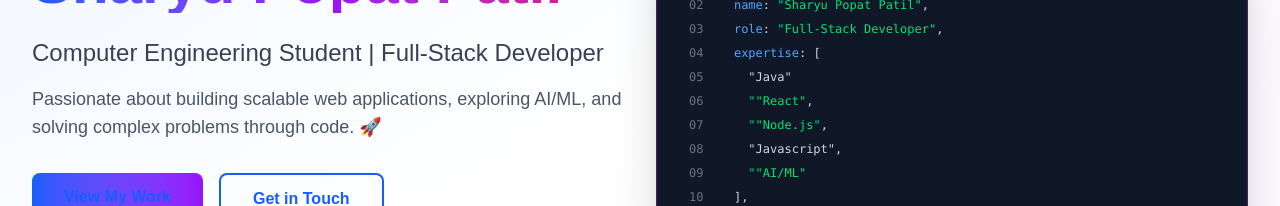
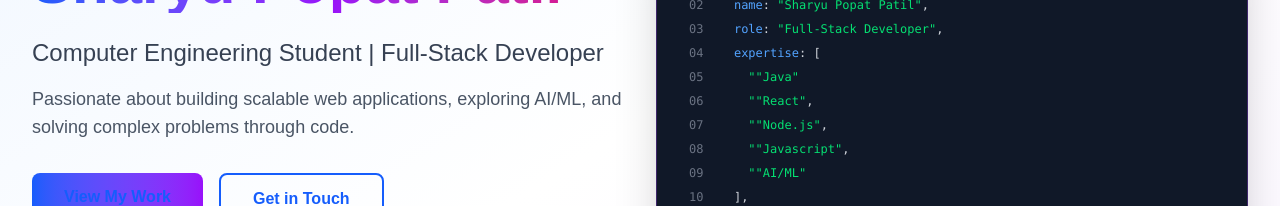
Before and after one commit to Sharyupatil01/Sharyu-portfolio, a Next.js app: page / in a window 1280 px wide. Shown: the part 342-548 px from the top of the page. Built offline with nearby package versions, Linux system fonts and the light colour scheme.

Commit message:
Update Hero.tsx

```diff
--- a/components/Hero.tsx
+++ b/components/Hero.tsx
@@ -38,7 +38,7 @@ export default function Hero() {
             </p>
 
             <p className="text-lg text-gray-600 dark:text-gray-400 mb-8">
-              Passionate about building scalable web applications, exploring AI/ML, and solving complex problems through code. 🚀
+              Passionate about building scalable web applications, exploring AI/ML, and solving complex problems through code.
             </p>
 
             <div className="flex flex-col sm:flex-row gap-4 mb-12">
@@ -160,7 +160,7 @@ export default function Hero() {
                               <span className="text-gray-300">: [</span>
                             </>
                           )}
-                          {(line.includes('React') || line.includes('Next.js') || line.includes('Node.js') || line.includes('TypeScript') || line.includes('AI/ML')) && (
+                          {(line.includes('React') || line.includes('Java') || line.includes('Node.js') || line.includes('JavaScript') || line.includes('AI/ML')) && (
                             <>
                               <span className="text-gray-300">    </span>
                               <span className="text-green-400">"{line.trim().replace(/",?$/g, '')}"</span>
@@ -199,7 +199,7 @@ export default function Hero() {
                           {line === '};' && (
                             <span className="text-gray-300">{'};'}</span>
                           )}
-                          {!line.includes('const') && !line.includes('name:') && !line.includes('role:') && !line.includes('expertise:') && !line.includes('React') && !line.includes('Next.js') && !line.includes('Node.js') && !line.includes('TypeScript') && !line.includes('AI/ML') && !line.includes('],') && !line.includes('passion:') && !line.includes('currentlyLearning:') && !line.includes('funFact:') && !line.includes('};') && (
+                          {!line.includes('const') && !line.includes('name:') && !line.includes('role:') && !line.includes('expertise:') && !line.includes('Javascript')&&  !line.includes('Java') &&  !line.includes('React') && !line.includes('Node.js') && !line.includes('AI/ML') && !line.includes('],') && !line.includes('passion:') && !line.includes('currentlyLearning:') && !line.includes('funFact:') && !line.includes('};') && (
                             <span className="text-gray-300">{line}</span>
                           )}
                         </span>
```
